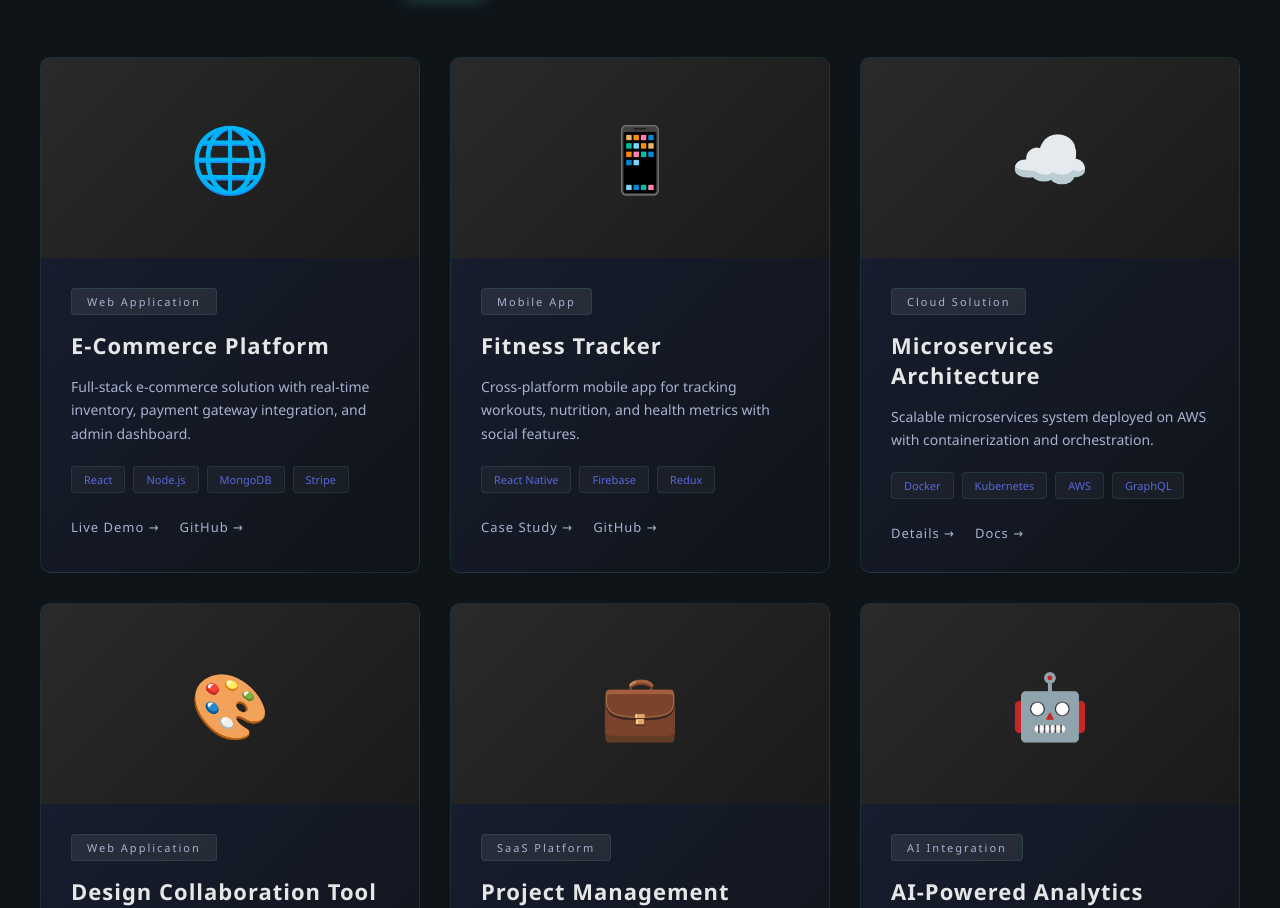
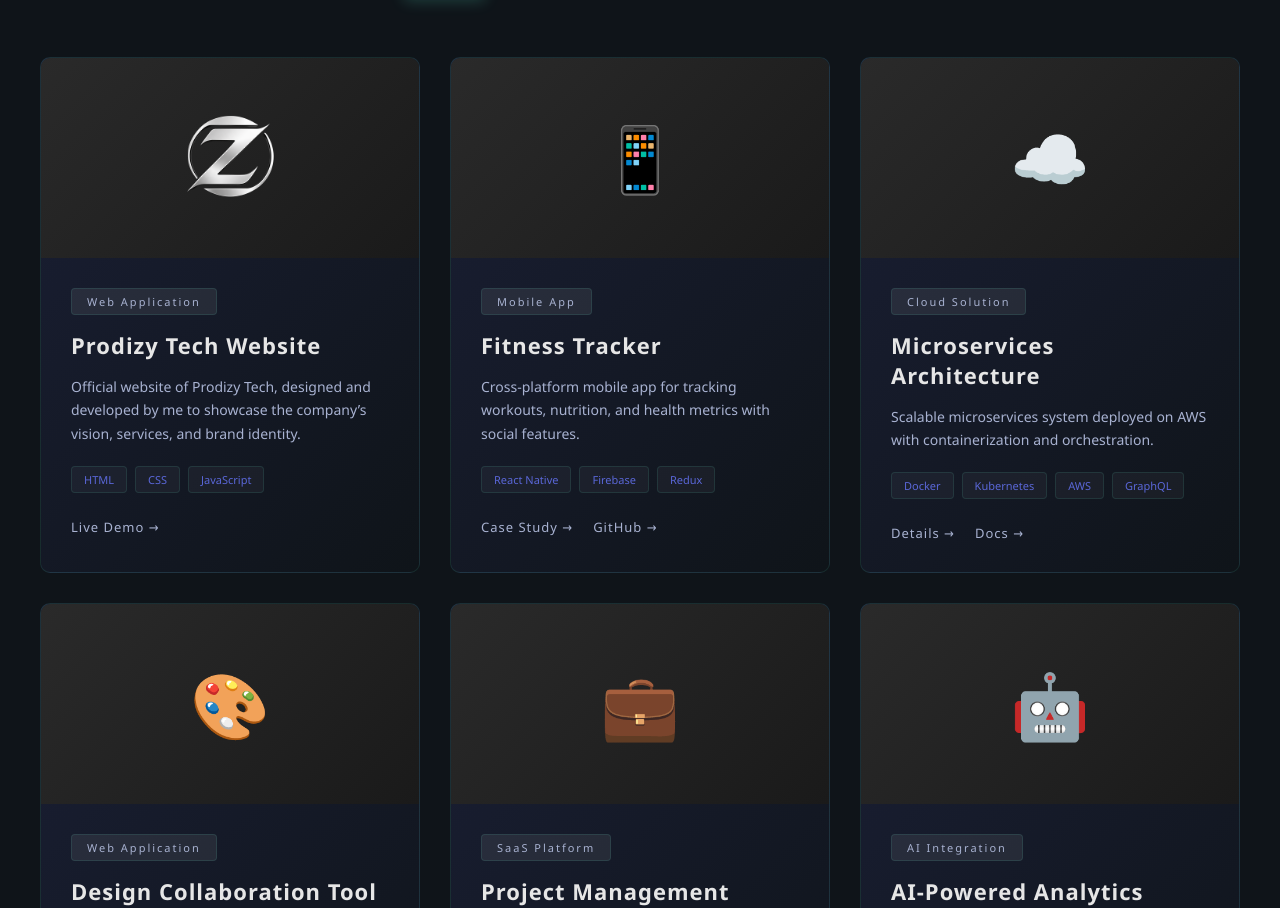
Before and after one commit to arjunkc2026/arjun-portfolio, a website: page index.html in a window 1280 px wide. Shown: the part 3557-4465 px from the top of the page. Drawn offline with Linux system fonts and the light colour scheme.

Commit message:
Added Prodizy Project to my portfolio

```diff
--- a/index.html
+++ b/index.html
@@ -347,21 +347,19 @@
                 <div class="project-card" data-category="web">
                     <div class="project-image">
                         <div class="image-overlay"></div>
-                        <div class="project-icon">🌐</div>
+                        <img src="images/logo.png" alt="" style=" width: 50%; height: 50%; object-fit: contain; ">
                     </div>
                     <div class="project-content">
                         <span class="project-tag">Web Application</span>
-                        <h3>E-Commerce Platform</h3>
-                        <p>Full-stack e-commerce solution with real-time inventory, payment gateway integration, and admin dashboard.</p>
+                        <h3>Prodizy Tech Website</h3>
+                        <p>Official website of Prodizy Tech, designed and developed by me to showcase the company’s vision, services, and brand identity.</p>
                         <div class="project-tech">
-                            <span>React</span>
-                            <span>Node.js</span>
-                            <span>MongoDB</span>
-                            <span>Stripe</span>
+                            <span>HTML</span>
+                            <span>CSS</span>
+                            <span>JavaScript</span>
                         </div>
                         <div class="project-links">
-                            <a href="#" class="project-link">Live Demo →</a>
-                            <a href="#" class="project-link">GitHub →</a>
+                            <a href="https://prodizytech.vercel.app/" class="project-link">Live Demo →</a>
                         </div>
                     </div>
                 </div>
```
Also changed, not shown: images/logo.png (added).
